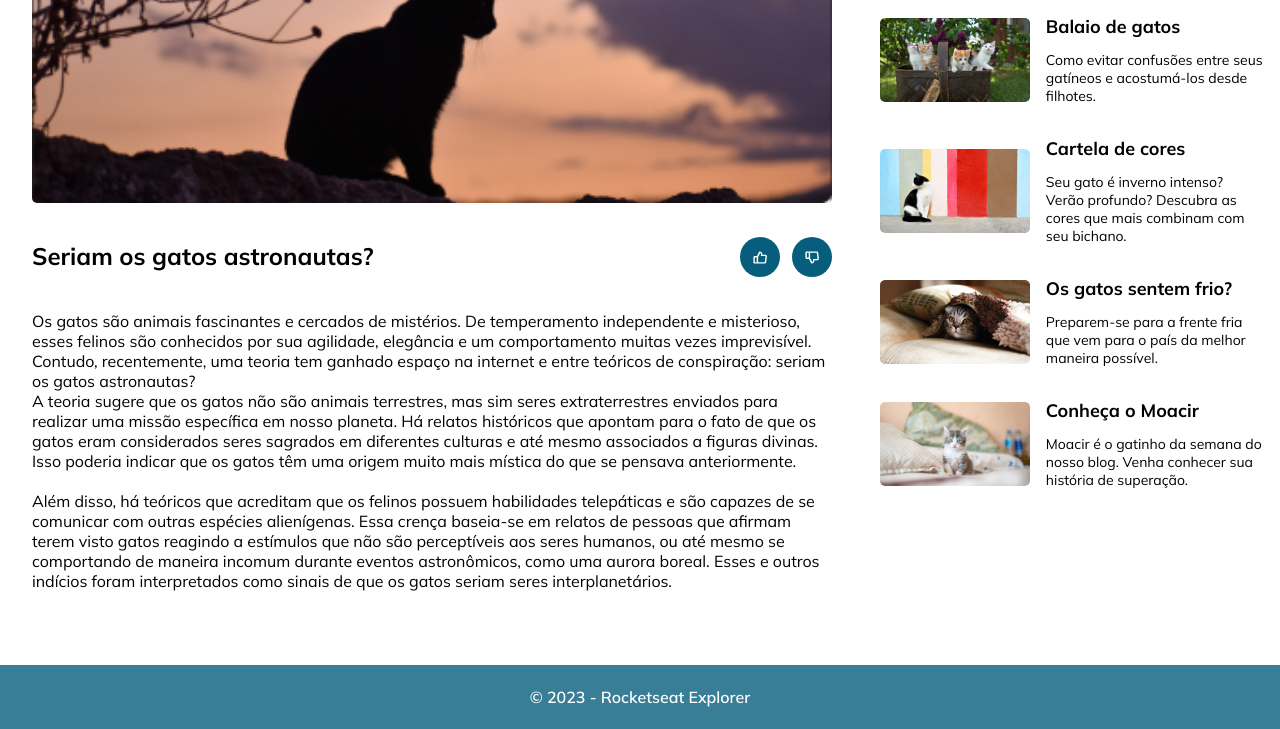
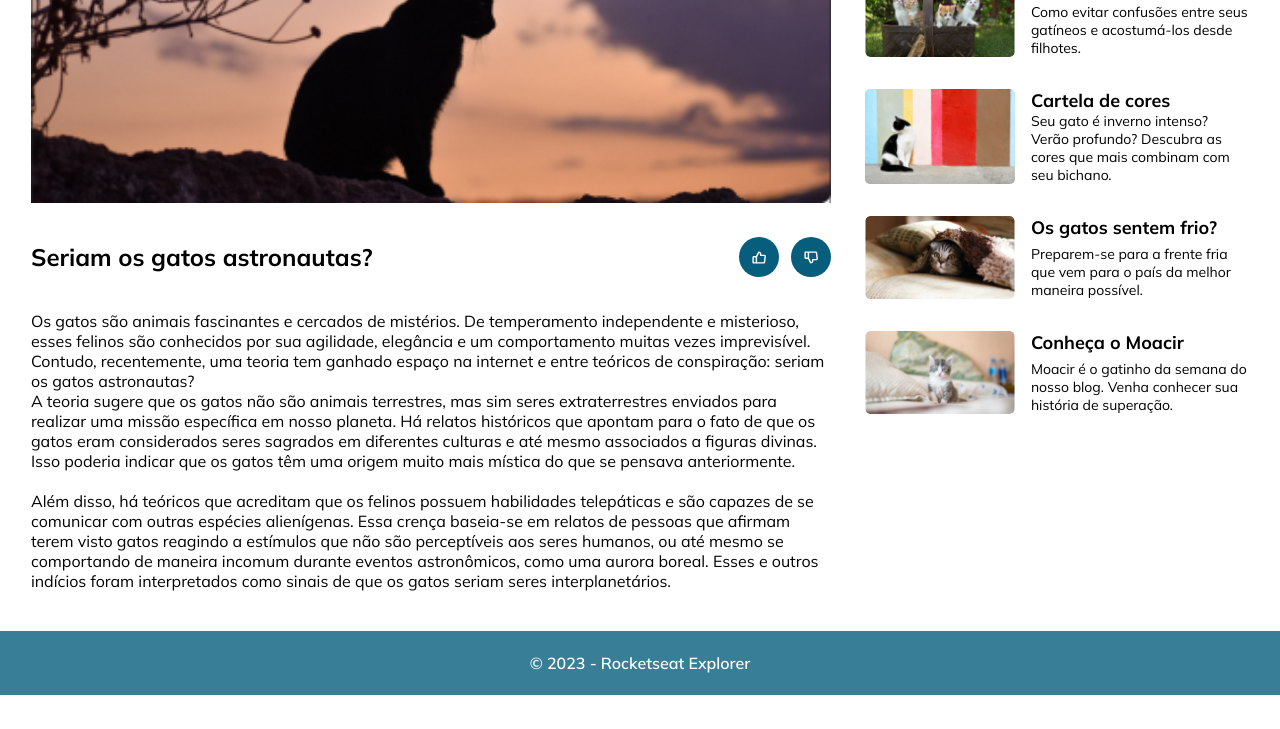
Before and after one commit to Murilo-Augusto/blog-de-gatos-explore-s3, a plain HTML site: page index.html in a window 1280 px wide. Shown: the part 315-1044 px from the top of the page. After the commit the page ends 1010 px from the top, so only its background shows below. Drawn offline with Linux system fonts and the light colour scheme.

Commit message:
Add files via upload

```diff
--- a/index.html
+++ b/index.html
@@ -5,15 +5,16 @@
   <link rel="preconnect" href="https://fonts.gstatic.com" crossorigin>
   <meta charset="UTF-8">
   <meta name="viewport" content="width=device-width, initial-scale=1.0">
-  <title>Blog de gatos</title>
+  <title>Blog de gatos 2</title>
   <link rel="stylesheet" href="style.css">
   <link href="https://fonts.googleapis.com/css2?family=Mulish:wght@400;600;700&display=swap" rel="stylesheet">
+  <link rel="shortcut icon" href="./assets/logo.svg" type="image/x-icon">
 </head>
 <body>
-  <div class="page">
+  <section id="page">
     <header>
         <div>
-        <img src="./assets/logo.svg" alt="">
+          <img src="./assets/logo.svg" alt="Logo">
           <form>
             <div class="input-wrapper">
               <label for="search">Pesquise por artigos</label>
@@ -24,9 +25,11 @@
         </div>
     </header>
 
+    <section id="container">
       <main>
         <img src="./assets/gato-astronauta.jpg" alt="">
-      <section>
+
+        <div class="content">
           <div>
             <h1>Seriam os gatos astronautas?</h1>
             <div class="buttons">
@@ -36,10 +39,10 @@
           </div>
           <p>
             Os gatos são animais fascinantes e cercados de mistérios. De temperamento independente e misterioso, esses felinos são conhecidos por sua agilidade, elegância e um comportamento muitas vezes imprevisível. Contudo, recentemente, uma teoria tem ganhado espaço na internet e entre teóricos de conspiração: seriam os gatos astronautas?<br>
-          A teoria sugere que os gatos não são animais terrestres, mas sim seres extraterrestres enviados para realizar uma missão específica em nosso planeta. Há relatos históricos que apontam para o fato de que os gatos eram considerados seres sagrados em diferentes culturas e até mesmo associados a figuras divinas. Isso poderia indicar que os gatos têm uma origem muito mais mística do que se pensava anteriormente.<br><br>
+            A teoria sugere que os gatos não são animais terrestres, mas sim seres extraterrestres enviados para realizar uma missão específica em nosso planeta. Há relatos históricos que apontam para o fato de que os gatos eram considerados seres sagrados em diferentes culturas e até mesmo associados a figuras divinas. Isso poderia indicar que os gatos têm uma origem muito mais mística do que se pensava anteriormente. <br><br>
             Além disso, há teóricos que acreditam que os felinos possuem habilidades telepáticas e são capazes de se comunicar com outras espécies alienígenas. Essa crença baseia-se em relatos de pessoas que afirmam terem visto gatos reagindo a estímulos que não são perceptíveis aos seres humanos, ou até mesmo se comportando de maneira incomum durante eventos astronômicos, como uma aurora boreal. Esses e outros indícios foram interpretados como sinais de que os gatos seriam seres interplanetários.
           </p>
-      </section>
+        </div>
       </main>
 
       <aside>
@@ -85,10 +88,11 @@
           </div>
         </div>
       </aside>
+    </section>
 
     <footer>
       © 2023 - Rocketseat Explorer
     </footer>
-  </div>
+  </section>
 </body>
 </html>
--- a/style.css
+++ b/style.css
@@ -10,8 +10,6 @@
   --color-base-cyan: #065E7C;
   --color-base-lights-cyan: #387E96;
   --color-base-white: #fff;
-
-
 }
 
 body {
@@ -20,36 +18,33 @@ body {
   background-color: var(--color-base-white);
 }
 
-.page {
+#page {
   display: grid;
   grid-template-areas:
-  "header"
-  "main"
-  "aside"
-  "footer";
+  'header'
+  'content'
+  'footer';
 
   height: 100vh;
+  grid-template-rows: max-content 1fr max-content;
 }
 
 header {
   grid-area: header;
-
   padding: 1.2rem 2.8rem;
-  width: 100%;
-
   background-color: var(--color-base-cyan);
-}
-
-header form {
-  flex: 1;
 }
 
 header > div {
   display: flex;
   align-items: center;
-  gap: 2.5rem;
+  gap: 2.6rem;
   max-width: 38.2rem;
   margin: 0 auto;
+}
+
+header form {
+  flex: 1;
 }
 
 .input-wrapper label {
@@ -83,21 +78,24 @@ header > div {
   border-radius: 50%;
 }
 
-main {
-  grid-area: main;
+#container {
+  grid-area: content;
+  display: grid;
+  row-gap: 3.4rem;
+  margin-bottom: 3.4rem;
 }
 
-main > img {
+main img {
   width: 100%;
   object-fit: cover;
   display: block;
 }
 
-section {
+.content {
   max-width: 38.2rem;
-  margin: 3.4rem auto;
-  display: grid;
-  row-gap: 3.4rem;
+  margin: 3.4rem auto 0;
+  padding: 0 2rem;
+  box-sizing: content-box;
 }
 
 h1 {
@@ -106,11 +104,15 @@ h1 {
   line-height: 3.84rem;
 }
 
-section div:first-child {
+.content {
+  display: grid;
+  row-gap: 3.4rem;
+}
+
+.content div:first-child {
   display: flex;
-  flex-wrap: wrap;
+  flex-direction: column;
   gap: 0.8rem;
-  max-width: 34.2rem;
 }
 
 .buttons {
@@ -129,43 +131,42 @@ section div:first-child {
   background-color: var(--color-base-cyan);
 }
 
-section div:first-child button:hover {
+.content div:first-child button:hover {
   background-color: #387E96;
   cursor: pointer;
 }
 
-section div:first-child button img {
+.content div:first-child button img {
   width: 1.6rem;
 }
 
 aside {
-  grid-area: aside;
-  max-width: 38.42rem;
-  margin: 3.4rem auto;
   display: grid;
   row-gap: 3.2rem;
+  max-width: 38.42rem;
+  margin: auto;
+  padding: 0 2rem;
+  box-sizing: content-box;
 }
 
 .post {
   display: flex;
-  align-items: center;
-  justify-content: center;
   gap: 1.6rem;
   font-size: 1.4rem;
 }
 
 .post img {
-  width: 100%;
   max-width: 15rem;
-  height: 8.4rem;
+
   object-fit: cover;
   display: block;
   border-radius: 5px;
 }
 
 .post-content {
-  display: grid;
-  row-gap: 1.3rem;
+  display: flex;
+  flex-direction: column;
+  justify-content: space-between;
 }
 
 .post-content h3 {
@@ -175,79 +176,57 @@ aside {
 
 footer {
   grid-area: footer;
+  height: 6.4rem;
   display: grid;
-  height: 6.4rem;
-  place-content: center;
-
-  background-color: #387E96;
+  place-items: center;
   color: var(--color-base-white);
   font-weight: 600;
+  background-color: var(--color-base-lights-cyan);
 }
 
-@media (min-width: 770px) {
-  .page {
-    grid-template-areas:
-    "header header header"
-    "main main aside"
-    "footer footer footer";
-    grid-template-rows: 7.2rem 1fr max-content;
+@media (min-width: 1030px) {
+  #page {
     row-gap: 4rem;
   }
 
   header > div {
-    max-width: 90%;
+    width: 100%;
+    max-width: 122.2rem;
   }
 
-  main {
-    max-width: 80rem;
-    margin: 0 auto;
+  #container {
+    grid-auto-flow: column;
+    justify-content: center;
+    align-content: start;
+    margin-bottom: 0;
+    padding: 0 2rem;
+    column-gap: 3.4rem;
   }
 
-  main > img {
-    border-radius: 5px;
+  main img {
+    width: 100%;
+    object-fit: cover;
+    display: block;
   }
 
-  section {
-    max-width: inherit;
+  .content {
+    max-width: 80rem;
+    margin: 3.4rem 0 0;
+    padding: 0;
+    box-sizing: border-box;
   }
 
-  section div:first-child {
+  .content div:first-child {
     display: flex;
+    flex-direction: row;
+    align-items: center;
     justify-content: space-between;
-    flex-wrap: nowrap;
-    max-width: inherit;
   }
 
   aside {
-    display: grid;
-    row-gap: 3.2rem;
+    align-items: start;
     grid-auto-rows: max-content;
-  }
-
-  .post {
-    display: flex;
-    align-items: center;
-    justify-content: center;
-    gap: 1.6rem;
-    font-size: 1.4rem;
-  }
-
-  .post img {
-    width: 100%;
-    max-width: 15rem;
-    height: 8.4rem;
-    object-fit: cover;
-    display: block;
-    border-radius: 5px;
-  }
-
-  .post-content {
-    display: grid;
-    row-gap: 1.3rem;
-  }
-
-  .post-content h3 {
-    font-size: 1.8rem;
-    font-weight: 700;
+    margin: 0;
+    padding: 0;
   }
 }
```
Lines whose indentation alone changed are shown as unchanged.
